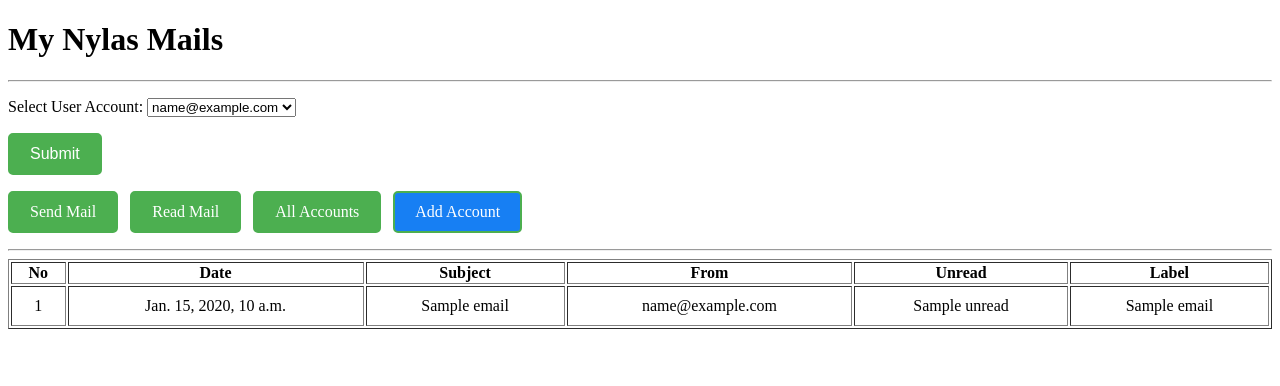
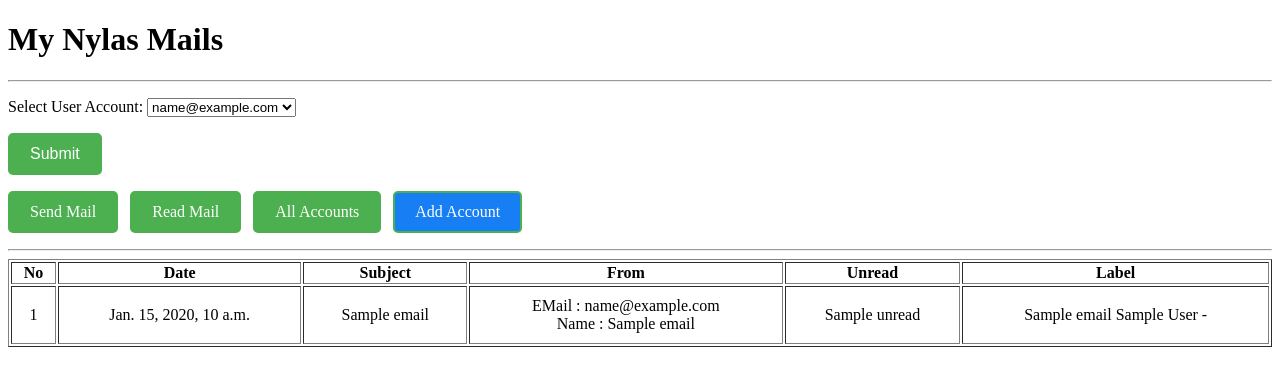
Before and after one commit to prema1432/mynylas, a Django app: template templates/my_messages.html in a window 1280 px wide. Shown: the top 386 px of the page. Run offline with Django 4.2, Linux system fonts and the light colour scheme; tables that the repository leaves empty hold one stand-in row (values such as "Sample post"); the template is opened without the code that fills it: values that come from a table or form of the project are taken from there, most other values are stand-ins (such as "Sample title", 1, 10 or a date in 2020).

Commit message:
labels added 4

```diff
--- a/templates/my_messages.html
+++ b/templates/my_messages.html
@@ -74,9 +74,18 @@
                 <td>{{ forloop.counter }}</td>
                 <td>{{ email.date }}</td>
                 <td>{{ email.subject }}</td>
-                <td>{{ email.from_mail }}</td>
+                <td>
+{% for email in email.from_mail %}
+    EMail : {{ email.email }} <br>
+    Name : {{ email.name }}
+    {% endfor %}
+                </td>
                 <td>{{ email.unread }}</td>
-                <td>{{ email.labels }}</td>
+                <td>{{ email.labels }}
+                    {% for label in email.labels %}
+                        {{ label.display_name }} -
+                        {% endfor %}
+                </td>
             </tr>
         {% endfor %}
     </tbody>
```
